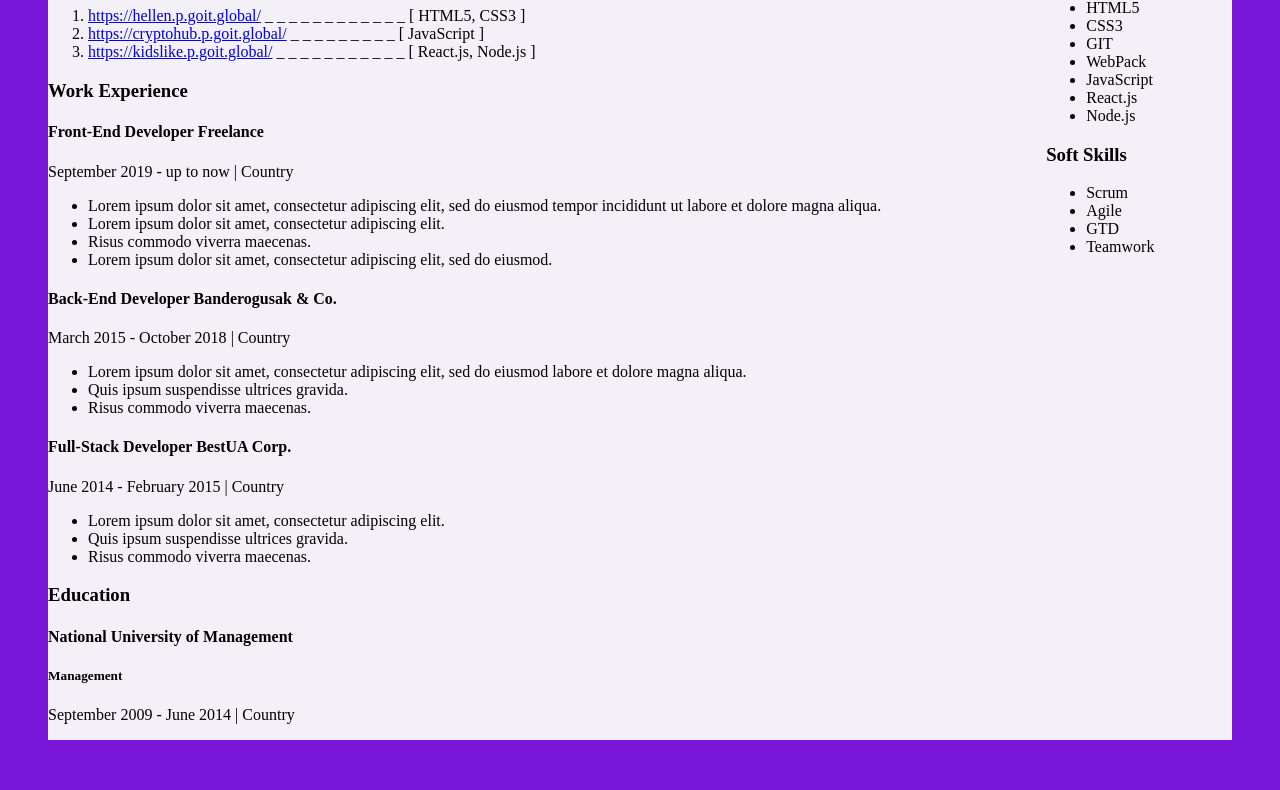
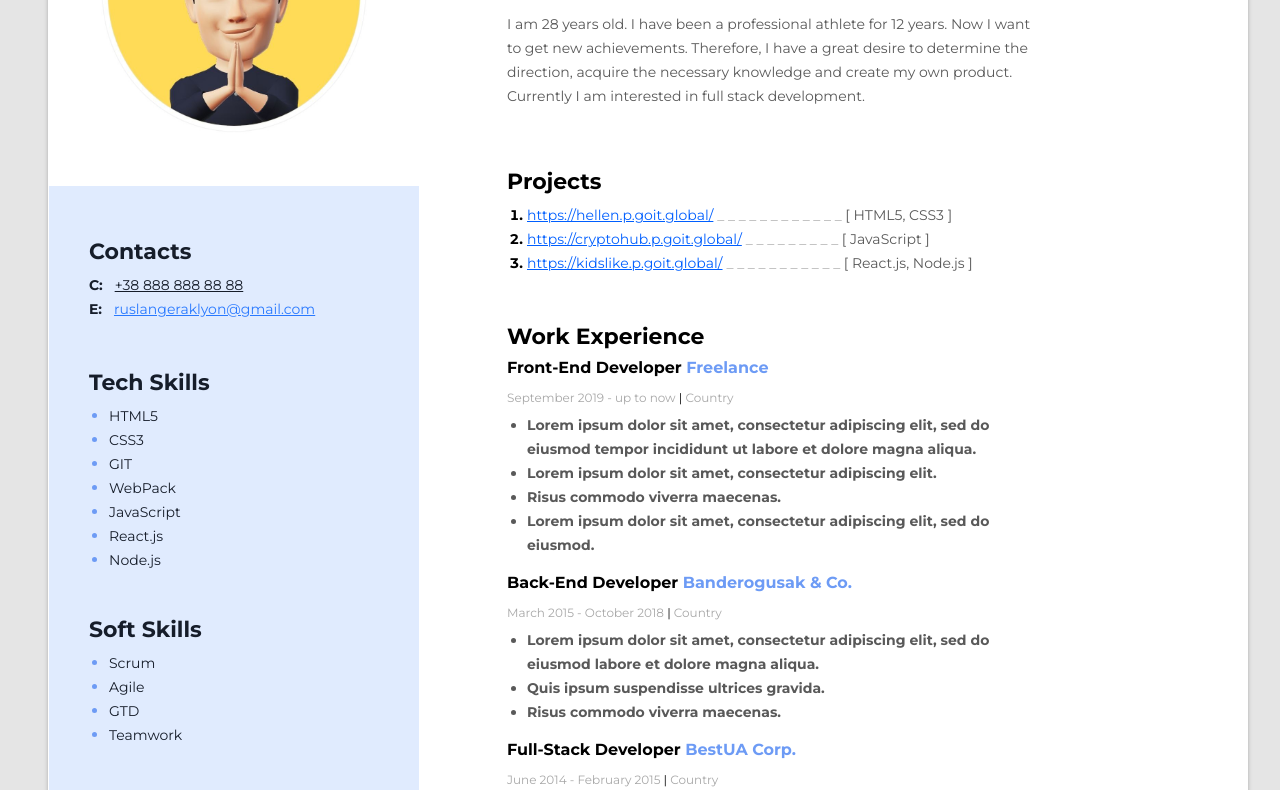
Before and after one commit to Ruslan-KozhakIn/hello-html, a plain HTML site: page index.html in a window 1280 px wide. Shown: the part 256-1046 px from the top of the page. Drawn offline with Linux system fonts and the light colour scheme; files that its build step writes are made by us from their sources; files whose address does not match are found by name.

Commit message:
Add files via upload

```diff
--- a/styles.css
+++ b/styles.css
@@ -1,19 +1,292 @@
 body {
-background-color: rgb(122, 22, 216);
-padding: 40px;
+  font-family: "Montserrat", sans-serif;
+  background-color: #e5e5e5;
+  padding: 40px;
 }
 
+/* Wrapper */
 
-
-/* Wrapper */
 .Wrapper {
-display: flex;
-background-color: rgb(243, 240, 247) ;
-margin: 0px;
-
+  display: flex;
+  flex-direction: row-reverse;
+  background-color: #ffffff;
+  width: 1200px;
+  margin: 0 auto;
+  box-shadow: 0px 4px 4px rgba(0, 0, 0, 0.25);
 }
 
-h1 {
-margin: 0px;
-padding: 0px;
+/* Main content */
+.main-content-container {
+  margin-bottom: 102px;
+
+  margin-right: 0px;
+
+  padding-left: 88px;
 }
+
+/* My Info */
+
+.my-info-container {
+  margin-top: 102px;
+  margin-right: 216px;
+  margin-bottom: 60px;
+  margin-left: 0px;
+}
+/* About me */
+
+.my-profession {
+  font-style: normal;
+  font-weight: 700;
+  font-size: 14px;
+  line-height: 17px;
+  color: #000000;
+  margin: 0 0 18px 0;
+}
+.my-name {
+  font-style: normal;
+  font-weight: 700;
+  font-size: 45px;
+  line-height: 55px;
+  color: #000000;
+  margin: 0 0 28px 0;
+}
+.my-descr {
+  font-style: normal;
+  font-weight: 400;
+  font-size: 14px;
+  line-height: 24px;
+  color: #595959;
+  width: 525px;
+}
+
+/* Projects */
+
+/* For Project Work exp Edu */
+.main-content-title {
+  font-style: normal;
+  font-weight: 700;
+  font-size: 22px;
+  line-height: 27px;
+  color: #000000;
+  margin: 0 0 8px 0;
+}
+
+.project-item {
+  font-style: normal;
+  font-weight: 700;
+  font-size: 14px;
+  line-height: 24px;
+  color: #000000;
+}
+
+.project-list {
+  padding: 0 0 0 20px;
+  margin: 0;
+}
+
+.projects-container {
+  margin-bottom: 48px;
+}
+
+.project-item-descr {
+  font-style: normal;
+  font-weight: 400;
+  font-size: 14px;
+  line-height: 24px;
+  color: #595959;
+}
+
+.project-item-descr-underline {
+  height: 0px;
+  color: #a8a8a8;
+}
+
+.project-item-link {
+  font-style: normal;
+  font-weight: 400;
+  font-size: 14px;
+  line-height: 24px;
+  text-decoration-line: underline;
+  color: #005fff;
+}
+
+/* Work Experience */
+
+.work-experience-container {
+  margin-bottom: 44px;
+}
+
+/* Company */
+
+.work-experience-position {
+  font-style: normal;
+  font-weight: 700;
+  font-size: 16px;
+  line-height: 20px;
+  color: #000000;
+  margin: 0;
+}
+
+.work-experience-place {
+  margin-bottom: 16px;
+}
+
+.work-experience-company {
+  color: #6d9bf5;
+}
+
+.work-period {
+  font-style: normal;
+  font-weight: 400;
+  font-size: 12px;
+  line-height: 15px;
+  color: #a8a8a8;
+  margin: 12px 0 8px 0;
+}
+
+.work-duties {
+  font-style: normal;
+  font-weight: 700;
+  font-size: 14px;
+  line-height: 24px;
+  color: #595959;
+  width: 509px;
+}
+
+.work-duties-list {
+  padding: 0 0 0 20px;
+  margin: 0;
+}
+
+/* Education */
+.education-container {
+  margin-bottom: 104px;
+}
+
+.education-place {
+  font-style: normal;
+  font-weight: 700;
+  font-size: 16px;
+  line-height: 20px;
+  color: #6d9bf5;
+  margin: 12px 0 0 0;
+}
+.education-specialty {
+  font-style: normal;
+  font-weight: 700;
+  font-size: 14px;
+  line-height: 17px;
+  color: #000000;
+  margin: 12px 0 0 0;
+}
+.education-period {
+  font-style: normal;
+  font-weight: 400;
+  font-size: 12px;
+  line-height: 15px;
+  color: #a8a8a8;
+  margin: 12px 0 0 0;
+}
+
+/* symbol-separation for period of work exp edu  */
+
+.symbol-separation {
+  font-style: normal;
+  font-weight: 400;
+  font-size: 12px;
+  line-height: 15px;
+  color: #000000;
+}
+
+/* Sidebar */
+
+.sidebar {
+  width: 370px;
+  background-color: #e0ebfe;
+}
+
+/* My photo */
+
+.my-photo {
+  width: 370px;
+  height: 354px;
+  left: 40px;
+  top: 80px;
+  margin-top: 40px;
+}
+
+/* Contacts */
+
+.contacts-number {
+  font-style: normal;
+  font-weight: 400;
+  font-size: 14px;
+  line-height: 24px;
+  color: #161d2a;
+}
+
+.contacts-email {
+  font-style: normal;
+  font-weight: 400;
+  font-size: 14px;
+  line-height: 24px;
+  color: #2979ff;
+}
+.contacts,
+.tech-skills {
+  margin: 48px 0 0 40px;
+}
+
+/* Tech skills */
+
+.skills-list {
+  margin: 0;
+  padding: 0 0 0 20px;
+}
+
+.skill-list2 {
+  margin: 0;
+  padding: 0 0 0 20px;
+}
+
+/* Soft skills */
+
+.soft-skills {
+  margin-top: 44px;
+  margin-left: 40px;
+}
+
+.sidebar-title {
+  font-style: normal;
+  font-weight: 700;
+  font-size: 22px;
+  line-height: 27px;
+  color: #161d2a;
+  margin-bottom: 8px;
+}
+.skill-list-item {
+  color: #6d9bf5;
+}
+
+.skill-list-text {
+  font-style: normal;
+  font-weight: 400;
+  font-size: 14px;
+  line-height: 24px;
+  color: #161d2a;
+}
+
+/* Contacts 1 */
+.contacts-type {
+  font-style: normal;
+  font-weight: 700;
+  font-size: 14px;
+  line-height: 24px;
+  margin-right: 8px;
+
+  color: #161d2a;
+}
+
+.contacts-item {
+  margin: 0;
+}
```
Also changed, not shown: frame1.jpg (added).
